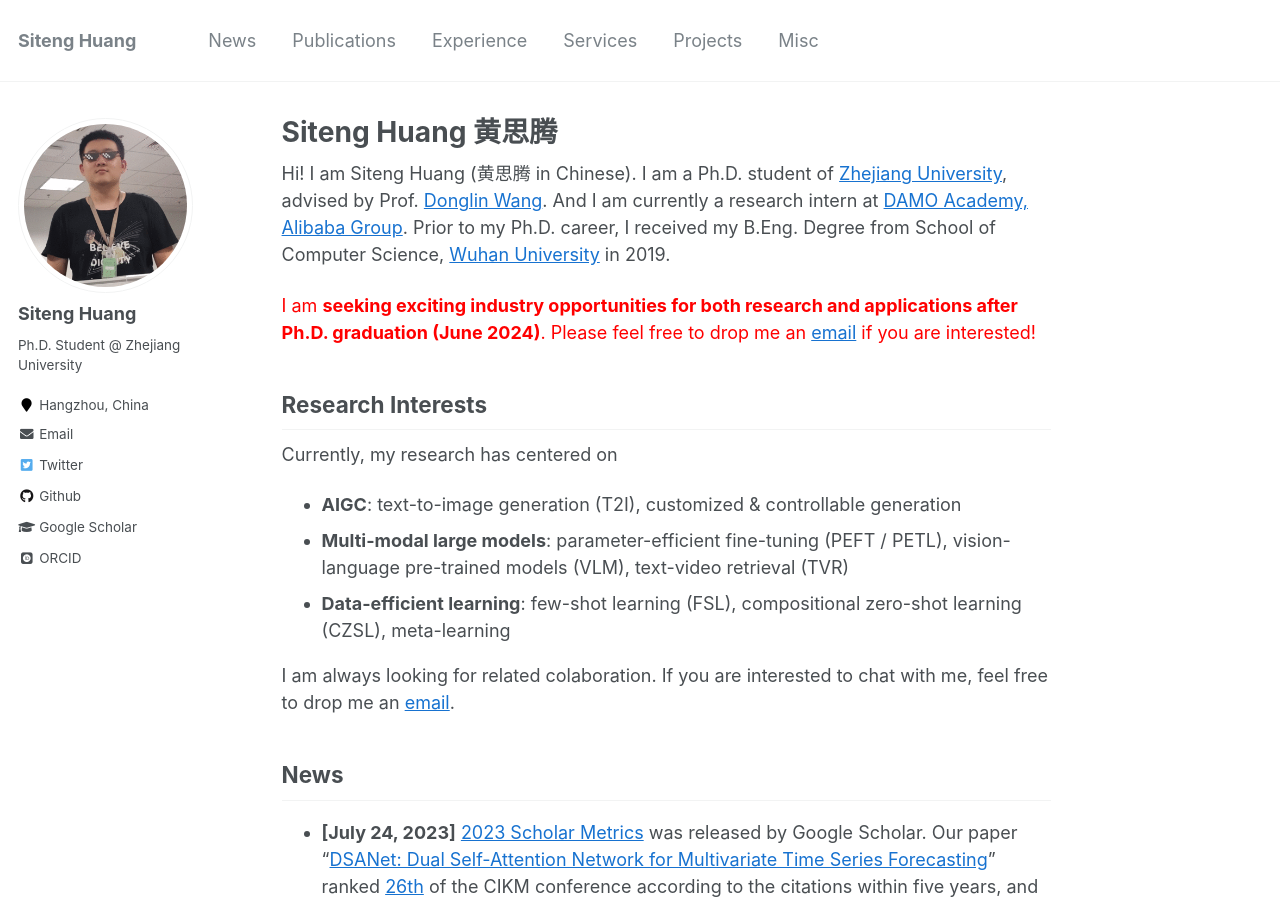
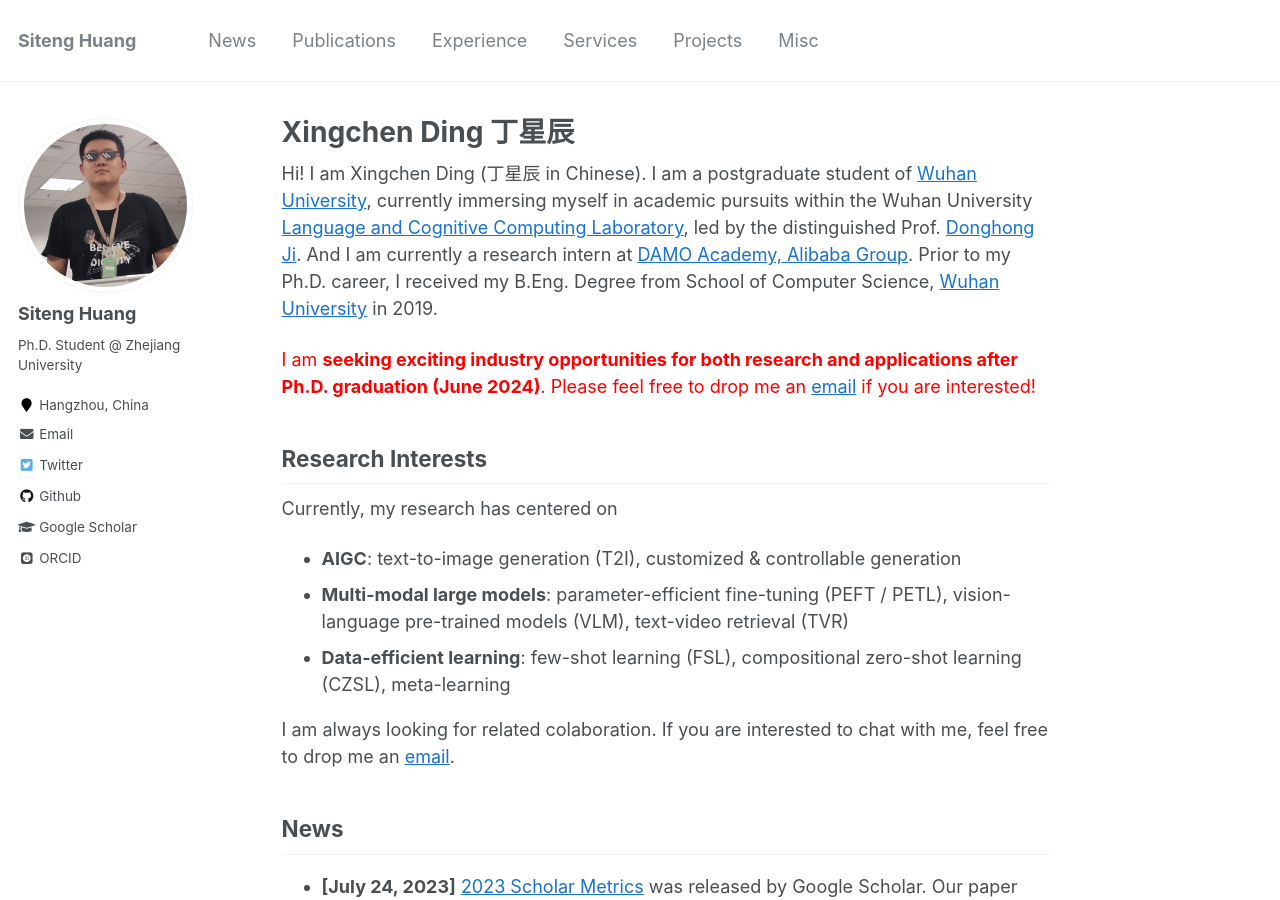
Before and after one commit to xingos123/xingos123.github.io, a Jekyll site: the page built from _pages/about.md, in a window 1280 px wide and 900 px high. Built offline with Jekyll 4.4.1, drawn with Linux system fonts in a browser that asks for light colours; some web fonts are replaced; comment, search, counter and statistics services are not loaded.

Commit message:
修改CV

```diff
--- a/_pages/about.md
+++ b/_pages/about.md
@@ -1,15 +1,17 @@
 ---
 permalink: /
-title: "Siteng Huang 黄思腾"
-excerpt: "Siteng Huang 黄思腾"
+title: "Xingchen Ding 丁星辰"
+excerpt: "Xingchen Ding 丁星辰"
 author_profile: true
 redirect_from:
   - /about/
   - /about.html
 ---
+<!-- 语言和认知计算实验宏
+Language and Cognition Computing Laberaory -->
 
 <!-- Hi! I am Siteng Huang (黄思腾 in Chinese). I am a joint Ph.D. student of [Zhejiang University](http://www.zju.edu.cn/) and [Westlake University](https://www.westlake.edu.cn/), advised by Prof. [Donglin Wang](https://en.westlake.edu.cn/about/faculty/201912/t20191206_2513.shtml). And I am a member of [Machine Intelligence Laboratory (MiLAB)](https://milab.westlake.edu.cn/) in Westlake University, and currently also a research intern at <a href="https://damo.alibaba.com/" target="_blank">DAMO Academy, Alibaba Group</a>. Prior to my Ph.D. career, I received my B.Eng. Degree from School of Computer Science, [Wuhan University](https://www.whu.edu.cn/) in 2019. -->
-Hi! I am Siteng Huang (黄思腾 in Chinese). I am a Ph.D. student of [Zhejiang University](http://www.zju.edu.cn/), advised by Prof. [Donglin Wang](https://en.westlake.edu.cn/about/faculty/201912/t20191206_2513.shtml). And I am currently a research intern at <a href="https://damo.alibaba.com/" target="_blank">DAMO Academy, Alibaba Group</a>. Prior to my Ph.D. career, I received my B.Eng. Degree from School of Computer Science, [Wuhan University](https://www.whu.edu.cn/) in 2019.
+Hi! I am Xingchen Ding (丁星辰 in Chinese). I am a postgraduate student of [Wuhan University](http://www.whu.edu.cn/), currently immersing myself in academic pursuits within the Wuhan University [Language and Cognitive Computing Laboratory](http://lacc.whu.edu.cn/home), led by the distinguished Prof. [Donghong Ji](https://scholar.google.com/citations?user=2Q-7u3AAAAAJ). And I am currently a research intern at <a href="https://damo.alibaba.com/" target="_blank">DAMO Academy, Alibaba Group</a>. Prior to my Ph.D. career, I received my B.Eng. Degree from School of Computer Science, [Wuhan University](https://www.whu.edu.cn/) in 2019.
 
 <span style="color:red;">I am <b>seeking exciting industry opportunities for both research and applications after Ph.D. graduation (June 2024)</b>. Please feel free to drop me an <a href="mailto:siteng.huang@gmail.com" target="_blank">email</a> if you are interested!</span>
 
```
